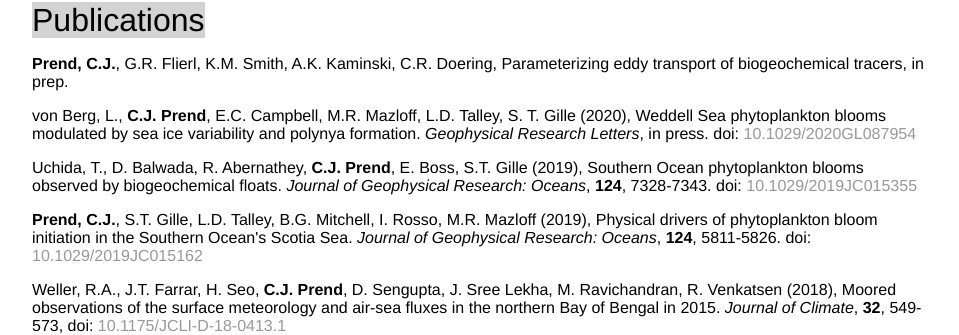
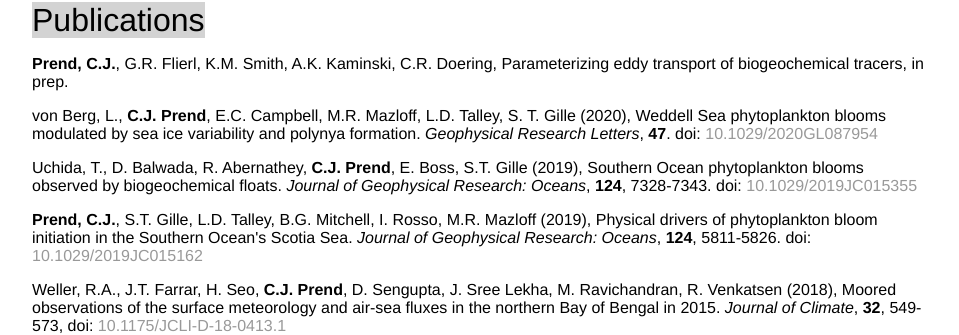
Before and after one commit to cprend/cprend.github.io, a Jekyll site: the page cv/index.html, which Jekyll copies as it is, in a window 1280 px wide. Shown: the part 652-987 px from the top of the page, without its empty margins (160-1119 px from the left). Built offline with Jekyll 4.4.1, drawn with Linux system fonts in a browser that asks for light colours.

Commit message:
Update index.html

```diff
--- a/cv/index.html
+++ b/cv/index.html
@@ -36,7 +36,7 @@
 		<p1>Publications</p1>
 		<p><b>Prend, C.J.</b>, G.R. Flierl, K.M. Smith, A.K. Kaminski, C.R. Doering, Parameterizing eddy transport of biogeochemical tracers, in prep.</p>
 		<p>von Berg, L., <b>C.J. Prend</b>, E.C. Campbell, M.R. Mazloff, L.D. Talley, S. T. Gille (2020), Weddell Sea phytoplankton blooms modulated by sea ice variability and polynya formation.
-		<em>Geophysical Research Letters</em>, in press. doi: <a href="https://agupubs.onlinelibrary.wiley.com/doi/abs/10.1029/2020GL087954">10.1029/2020GL087954</a></p>
+		<em>Geophysical Research Letters</em>, <b>47</b>. doi: <a href="https://agupubs.onlinelibrary.wiley.com/doi/abs/10.1029/2020GL087954">10.1029/2020GL087954</a></p>
 		<p>Uchida, T., D. Balwada, R. Abernathey, <b>C.J. Prend</b>, E. Boss, S.T. Gille (2019), Southern Ocean phytoplankton blooms observed by biogeochemical floats.
 		<em>Journal of Geophysical Research: Oceans</em>, <b>124</b>, 7328-7343. doi: <a href="https://agupubs.onlinelibrary.wiley.com/doi/full/10.1029/2019JC015355">10.1029/2019JC015355</a></p>
 		<p><b>Prend, C.J.</b>, S.T. Gille, L.D. Talley, B.G. Mitchell, I. Rosso, M.R. Mazloff (2019), Physical drivers of phytoplankton bloom initiation in the Southern Ocean's
```
